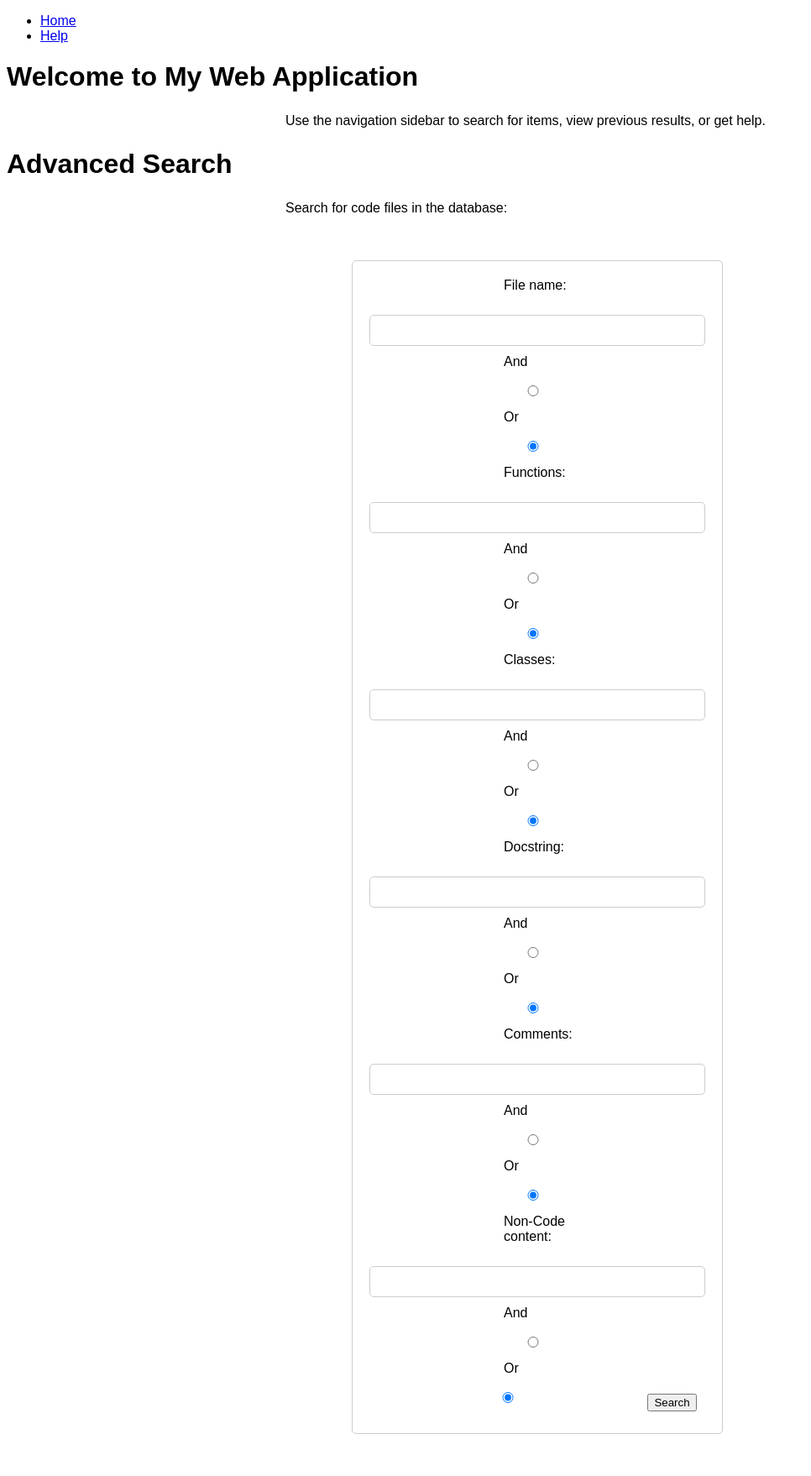
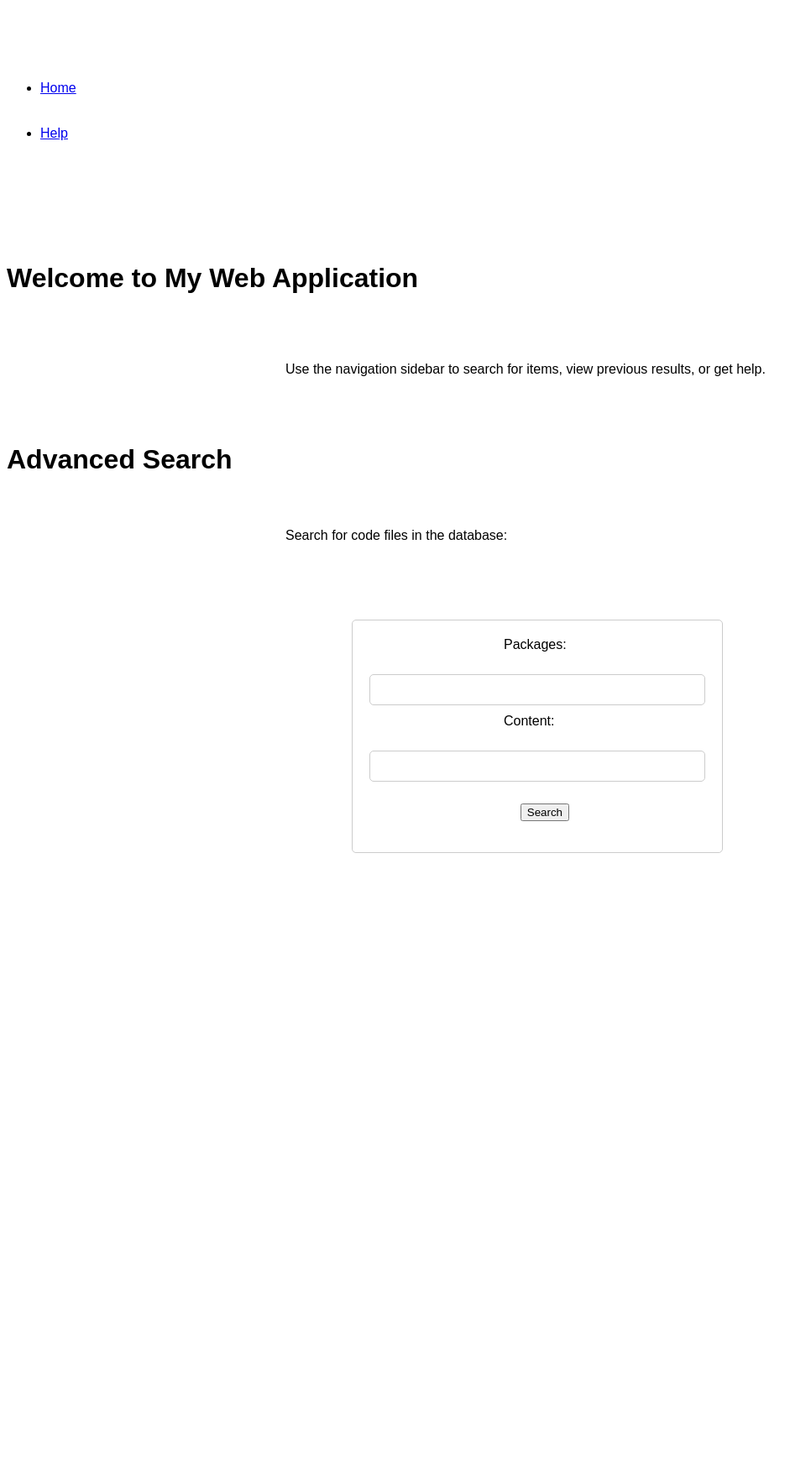
Before and after one commit to Znerual/LocalCodeSearch, a Flask app: page /help in a window 1280 px wide. Shown: the whole page at 84% size, without its empty margins (0-966 px from the left). After the commit the page ends 1016 px from the top, so only its background shows below. Run offline with Flask 2, Linux system fonts and the light colour scheme; some libraries are stand-ins or nearby versions.

Commit message:
improved query and result depiction

```diff
--- a/src/LocalCodeSearch/flask_server.py
+++ b/src/LocalCodeSearch/flask_server.py
@@ -16,105 +16,28 @@ def index():
 @app.route('/search')
 def search():
 
-    # Get the form inputs
-    form_inputs = {'file_name' : request.args.get('file_name'),
-                   "functions" : request.args.get('functions'),
-                   "classes" : request.args.get('classes'),
-                   "docstring" : request.args.get('docstring'),
-                   "comments" : request.args.get('comments'),
-                   "content" : request.args.get('content')}
+    query = {}
+    packages_input = request.args.get('packages', None)
+    if packages_input:
+        query["$or"] = [{"imports": {'$regex': packages_input, '$options': 'i'}},
+                        {"imports_aliases": {'$regex': packages_input, '$options': 'i'}}]
 
-    print(form_inputs)
-    query = {}
-
-    for i in range(1, 7):
-        option_name = f'option{i}'
-
-        input_value = list(form_inputs.values())[i-1]
-        option = request.args.get(option_name, 'Or')
-
-        if input_value:
-            input_value = input_value.strip()
-            if option == 'Or':
-                if "$or" in query:
-                    query["$or"].append({list(form_inputs.keys())[i-1]: {'$regex': input_value, '$options': 'i'}})
-                else:
-                    query["$or"] = [{list(form_inputs.keys())[i-1]: {'$regex': input_value, '$options': 'i'}}]
-
-            else:
-                query[list(form_inputs.keys())[i-1]] = {'$regex': input_value, '$options': 'i'}
+    content_input = request.args.get('content', None)
+    if content_input:
+        query["$and"] = [{"$or" : [{"code": {'$regex': content_input, '$options': 'i'}},
+                                   {"docstring": {'$regex': content_input, '$options': 'i'}},
+                                   {"comments": {'$elemMatch' : {'$regex': content_input, '$options': 'i'}}},
+                                   {"summary": {'$regex': content_input, '$options': 'i'}}]}]
 
 
-    print(query)
 
 
-    results = mongo.db.code_files.aggregate([
-        {
-            "$lookup": {
-                "from": "code_functions",
-                "localField": "function_ids",
-                "foreignField": "_id",
-                "as" : "functions_info"
-            }
-        },
-        {
-            '$lookup': {
-                'from': 'code_classes',
-                'localField': 'class_ids',
-                'foreignField': '_id',
-                'as': 'classes'
-            }
-        },
-        {
-            "$addFields": {
-                "functions_info": {
-                    "$map": {
-                        "input": "$functions_info",
-                        "as": "function",
-                        "in": "$$function.name"
-                    }
-                },
-                "functions_comments" : {
-                    "$map": {
-                        "input": "$functions_info",
-                        "as": "comments",
-                        "in": "$$comments.comments"
-                    }
-                },
-                "classes": {
-                    "$map": {
-                    "input": "$classes",
-                    "as": "class",
-                    "in": "$$class.name"
-                    }
-                }
-            }
-        },
-        {
-            "$project": {
-                "_id": 1,
-                "file_name": 1,
-                "path": 1,
-                "functions": 1,
-                "classes": 1,
-                "docstring": 1,
-                "comments": 1,
-                "content": 1
-            }
-        },
-        {
-            "$match": query
-        }
-
-    ]
-    )
-    print(results)
     #results = list(collection.find(query))
     #return {'results': results}
 
 
     #print(query)
-    #results = mongo.db.code_files.find({'file_name': {'$regex': query}})
+    results = mongo.db.code_functions.find(query)
     return render_template('results.html', results=results)
 
 @app.route('/help')
@@ -123,9 +46,15 @@ def help():
 
 @app.route('/result_details')
 def result_details():
-    result_id = request.args.get('id')
-    result = mongo.db.code_files.find_one({'_id': ObjectId(result_id)})
-    return render_template('result_details.html', result=result)
+    code_file_id = request.args.get('id')
+    print("In results details got code file id = ", code_file_id)
+    code_file_entry = mongo.db.code_files.find_one({'_id': ObjectId(code_file_id)})
+    project = mongo.db.projects.find_one({'_id': ObjectId(code_file_entry['project_id'])})
+    functions = tuple([f for f in mongo.db.code_functions.find({'_id': {"$in" : code_file_entry["function_ids"]}})])
+    print(len(functions))
+    classes = mongo.db.code_classes.find({'_id': {"$in" : code_file_entry["class_ids"]}})
+    class_functions = tuple([(cl, [f for f in mongo.db.code_functions.find({'_id': {"$in" : cl["function_ids"]}})]) for cl in classes])
+    return render_template('result_details.html', code_file=code_file_entry, project=project, functions=functions, class_functions=class_functions)
 
 
 # @app.route('/results')
--- a/src/LocalCodeSearch/static/style.css
+++ b/src/LocalCodeSearch/static/style.css
@@ -59,3 +59,7 @@ input {
   width: 75%;
   margin-right: 1rem;
 }
+
+div {
+    white-space: pre-wrap;
+}
--- a/src/LocalCodeSearch/templates/index.html
+++ b/src/LocalCodeSearch/templates/index.html
@@ -7,48 +7,10 @@
 <h1>Advanced Search</h1>
 <p>Search for code files in the database:</p>
 <form action="{{ url_for('search') }}" method="GET">
-    <label for="file_name">File name:</label>
-    <input type="text" name="file_name">
-    <label for="and1">And</label>
-    <input type="radio" name="option1" value="And">
-    <label for="or1">Or</label>
-    <input type="radio" name="option1" value="Or" checked="True"><br>
-
-    <label for="functions">Functions:</label>
-    <input type="text" name="functions">
-    <label for="and2">And</label>
-    <input type="radio" name="option2" value="And">
-    <label for="or2">Or</label>
-    <input type="radio" name="option2" value="Or" checked="True"><br>
-
-    <label for="classes">Classes:</label>
-    <input type="text" name="classes">
-    <label for="and3">And</label>
-    <input type="radio" name="option3" value="And">
-    <label for="or3">Or</label>
-    <input type="radio" name="option3" value="Or" checked="True"><br>
-
-    <label for="docstring">Docstring:</label>
-    <input type="text" name="docstring">
-    <label for="and4">And</label>
-    <input type="radio" name="option4" value="And">
-    <label for="or4">Or</label>
-    <input type="radio" name="option4" value="Or" checked="True"><br>
-
-    <label for="comments">Comments:</label>
-    <input type="text" name="comments">
-    <label for="and5">And</label>
-    <input type="radio" name="option5" value="And">
-    <label for="or5">Or</label>
-    <input type="radio" name="option5" value="Or" checked="True"><br>
-
-    <label for="content">Non-Code content:</label>
-    <input type="text" name="content">
-    <label for="and6">And</label>
-    <input type="radio" name="option6" value="And">
-    <label for="or6">Or</label>
-    <input type="radio" name="option6" value="Or" checked="True"><br>
-
+    <label for="packages">Packages:</label>
+    <input type="text" name="packages">
+    <label for="content">Content:</label>
+    <input type="text" name="content"><br>
     <button type="submit">Search</button>
 </form>
 {% endblock %}
--- a/src/LocalCodeSearch/templates/results.html
+++ b/src/LocalCodeSearch/templates/results.html
@@ -8,7 +8,7 @@
     {% if results %}
     <ul>
         {% for result in results %}
-        <li><a href="{{ url_for('result_details', id=result['_id']) }}">{{ result.file_name }}</a></li>
+        <li><a href="{{ url_for('result_details', id=result['code_file_id']) }}">{{ result.name }}</a></li>
         <ul>
             {% for comment in result.comments %}
             <li>{{ comment }}</li>
```
Also changed, not shown: src/LocalCodeSearch/templates/result_details.html (+56 -14 lines).
